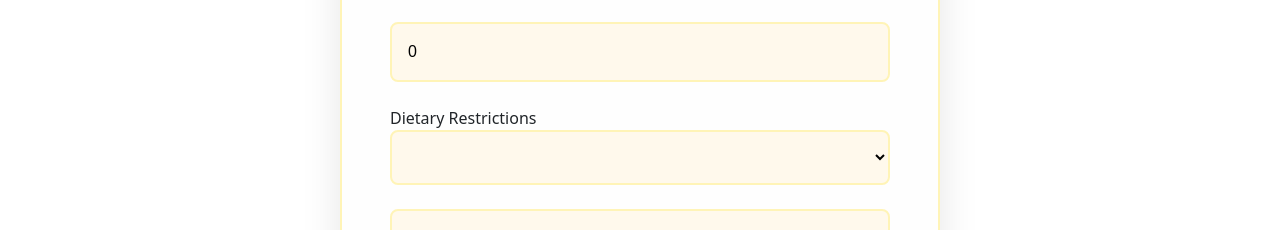
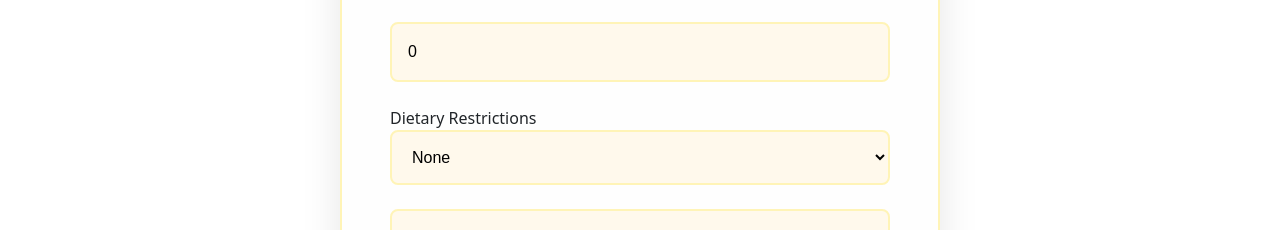
Before and after one commit to ovie4/KlaehnOmene, an Angular app: page /home in a window 1280 px wide. Shown: the part 3405-3635 px from the top of the page. Built offline with nearby package versions, Linux system fonts and the light colour scheme; a web font is replaced by a local one.

Commit message:
no dietary req preselected

```diff
--- a/src/app/components/home/home.html
+++ b/src/app/components/home/home.html
@@ -128,7 +128,7 @@
                         <label>Dietary Restrictions</label>
                         <select formControlName="dietaryReqs" placeholder="Dietary Restrictions" required>
                             <!-- <option value="">None/Cool Person</option> -->
-                            <option value="omni">None/Cool Person</option>
+                            <option value="omni">None</option>
                             <option value="vegetarian">Vegetarian</option>
                             <option value="vegan">Vegan</option>
                         </select>
--- a/src/app/components/home/home.ts
+++ b/src/app/components/home/home.ts
@@ -44,7 +44,7 @@ export class HomeComponent {
       email: [''],
       attending: [false, Validators.required],
       guests: [0],
-      dietaryReqs: [''],
+      dietaryReqs: ['omni'],
       requests: [''],
       ceremony: [false],
       dinner: [false],
```
